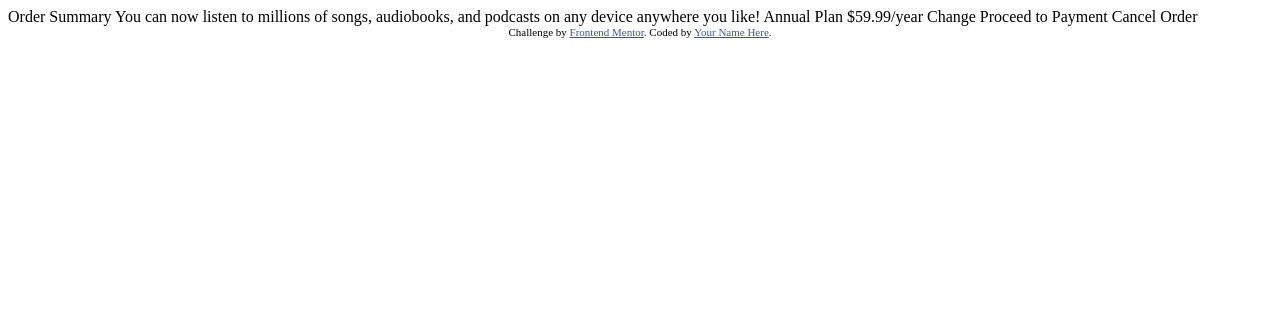
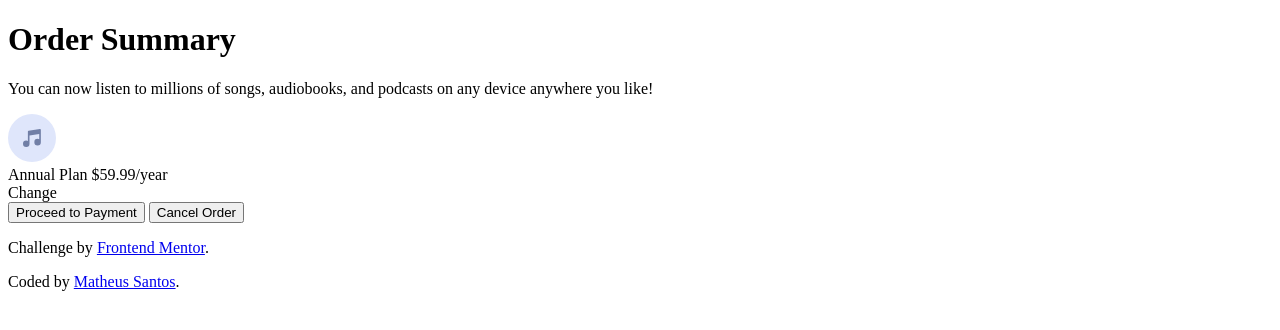
Before and after one commit to matheusg18/order-summary-component, a plain HTML site: page index.html in a window 1280 px wide. Drawn offline with Linux system fonts and the light colour scheme.

Commit message:
Adiciona template inicial do html

```diff
--- a/index.html
+++ b/index.html
@@ -1,37 +1,41 @@
 <!DOCTYPE html>
 <html lang="en">
-<head>
-  <meta charset="UTF-8">
-  <meta name="viewport" content="width=device-width, initial-scale=1.0"> <!-- displays site properly based on user's device -->
+  <head>
+    <meta charset="UTF-8" />
+    <meta name="viewport" content="width=device-width, initial-scale=1.0" />
+    <link rel="icon" type="image/png" sizes="32x32" href="./images/favicon-32x32.png" />
+    <title>Order summary card</title>
+    <link rel="preconnect" href="https://fonts.googleapis.com" />
+    <link rel="preconnect" href="https://fonts.gstatic.com" crossorigin />
+    <link
+      href="https://fonts.googleapis.com/css2?family=Red+Hat+Display:wght@500;700;900&display=swap"
+      rel="stylesheet"
+    />
+  </head>
+  <body>
+    <h1>Order Summary</h1>
 
-  <link rel="icon" type="image/png" sizes="32x32" href="./images/favicon-32x32.png">
+    <p>
+      You can now listen to millions of songs, audiobooks, and podcasts on any device anywhere you
+      like!
+    </p>
 
-  <title>Frontend Mentor | Order summary card</title>
+    <div class="plan-wrapper">
+      <img src="./images/icon-music.svg" alt="music icon" />
+      <div class="plan">Annual Plan $59.99/year</div>
 
-  <!-- Feel free to remove these styles or customise in your own stylesheet 👍 -->
-  <style>
-    .attribution { font-size: 11px; text-align: center; }
-    .attribution a { color: hsl(228, 45%, 44%); }
-  </style>
-</head>
-<body>
+      Change
+    </div>
 
-  Order Summary
+    <button type="button">Proceed to Payment</button>
+    <button type="button">Cancel Order</button>
 
-  You can now listen to millions of songs, audiobooks, and podcasts on any
-  device anywhere you like!
-
-  Annual Plan
-  $59.99/year
-
-  Change
-
-  Proceed to Payment
-  Cancel Order
-
-  <div class="attribution">
-    Challenge by <a href="https://www.frontendmentor.io?ref=challenge" target="_blank">Frontend Mentor</a>.
-    Coded by <a href="#">Your Name Here</a>.
-  </div>
-</body>
+    <footer class="attribution">
+      <p>
+        Challenge by
+        <a href="https://www.frontendmentor.io?ref=challenge" target="_blank">Frontend Mentor</a>.
+      </p>
+      <p>Coded by <a href="https://github.com/matheusg18">Matheus Santos</a>.</p>
+    </footer>
+  </body>
 </html>
```
